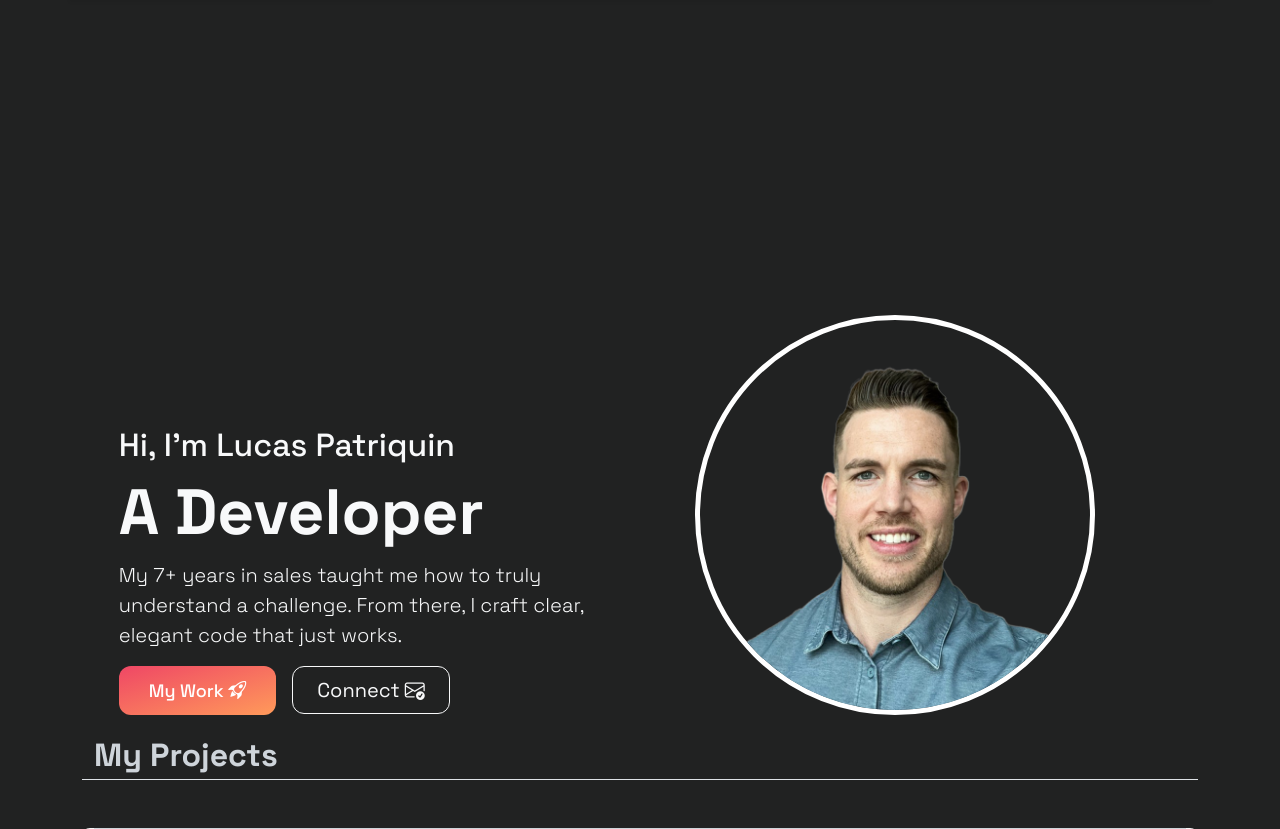
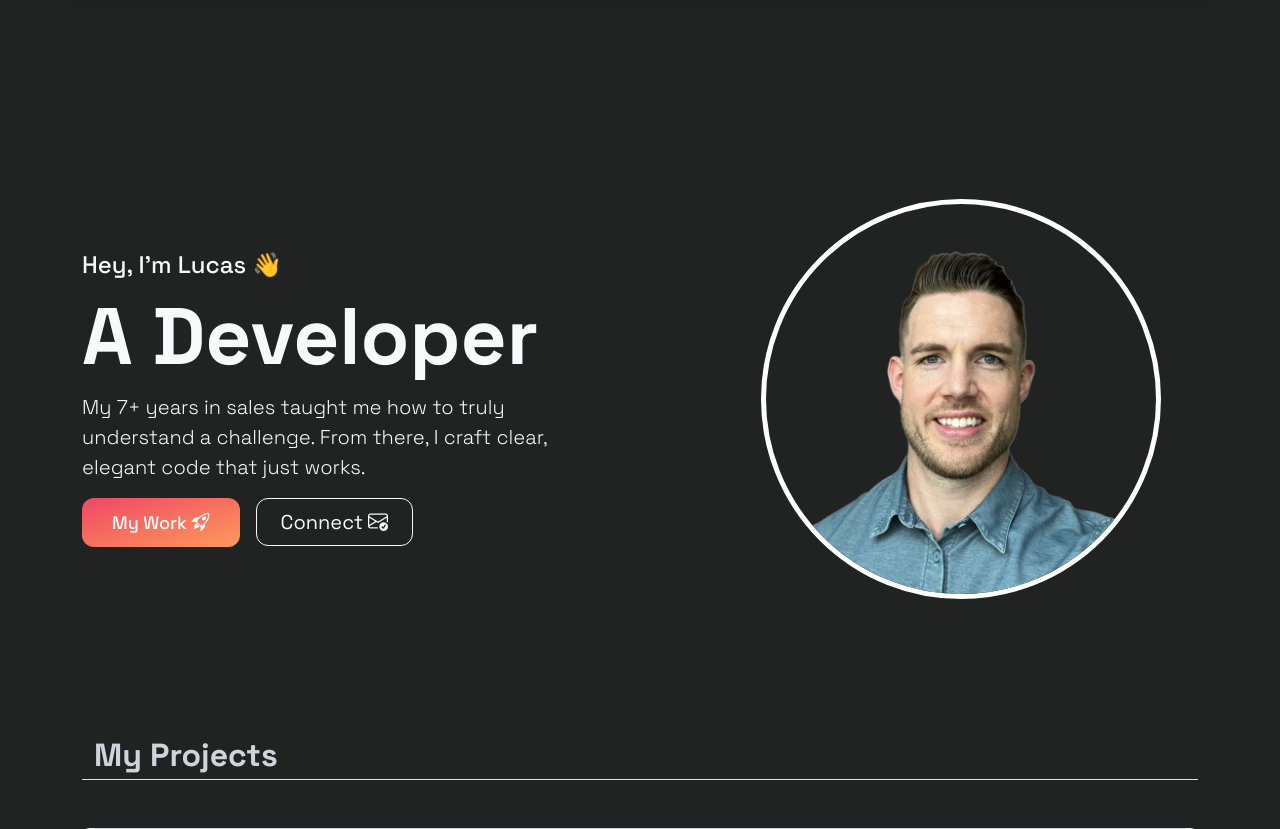
Before and after one commit to PyLou317/flask-portfolio-site, a Flask app: page / in a window 1280 px wide. Shown: the top 829 px of the page. Run offline with Flask 3, Linux system fonts and the light colour scheme; grey boxes labelled with a size stand in for pictures from a placeholder-image service; some libraries are stand-ins or nearby versions.

Commit message:
made smaller container, reformat text layout

```diff
--- a/templates/components/hero_banner.html
+++ b/templates/components/hero_banner.html
@@ -1,11 +1,13 @@
-<div class="container-fluid text-light">
-    <div class="row hero-banner-row flex-lg-row-reverse align-items-end justify-content-center g-5">
-        <div id="right-hb" class="col-sm-10 col-md-8 col-lg-5 order-lg-first order-last">
-            <img id="hero-img" src="static/images/banner_headshot.png" class="d-block mx-lg-auto img-fluid" alt="Lucas Patriquin Headshot" loading="lazy">
+<div class="container text-light">
+    <div class="row hero-banner-row flex-lg-row-reverse align-items-center justify-content-center g-5">
+        <div id="right-hb" class="col-sm-10 col-md-8 col-lg-5 order-lg-first order-last ms-auto">
+            <div class="profile-image-wrapper">
+                <img id="hero-img" src="static/images/banner_headshot.png" class="d-block mx-lg-auto img-fluid" alt="Lucas Patriquin Headshot" loading="lazy">
+            </div>
         </div>
-        <div id="left-hb" class="col-lg-5 col-md-8 col-sm-10">
-            <h2 class="mb-3">Hi, I'm Lucas Patriquin</h2>
-            <h4 class="display-3 fw-bold lh-1 mb-3">A <span id="changing-word">Developer</span></h4>
+        <div id="left-hb" class="col-lg-6 col-md-8 col-sm-10">
+            <h4 class="mb-3">Hey, I'm Lucas 👋</h4>
+            <h4 class="display-1 fw-bold lh-1 mb-3">A <span id="changing-word">Developer</span></h4>
             <p class="lead">My 7+ years in sales taught me how to truly understand a challenge. From there, I craft clear, elegant code that just works.</p>
             <div class="d-grid gap-2 d-md-flex justify-content-md-start">
                 <a href="#projects-section" class="text-decoration-none">
```
